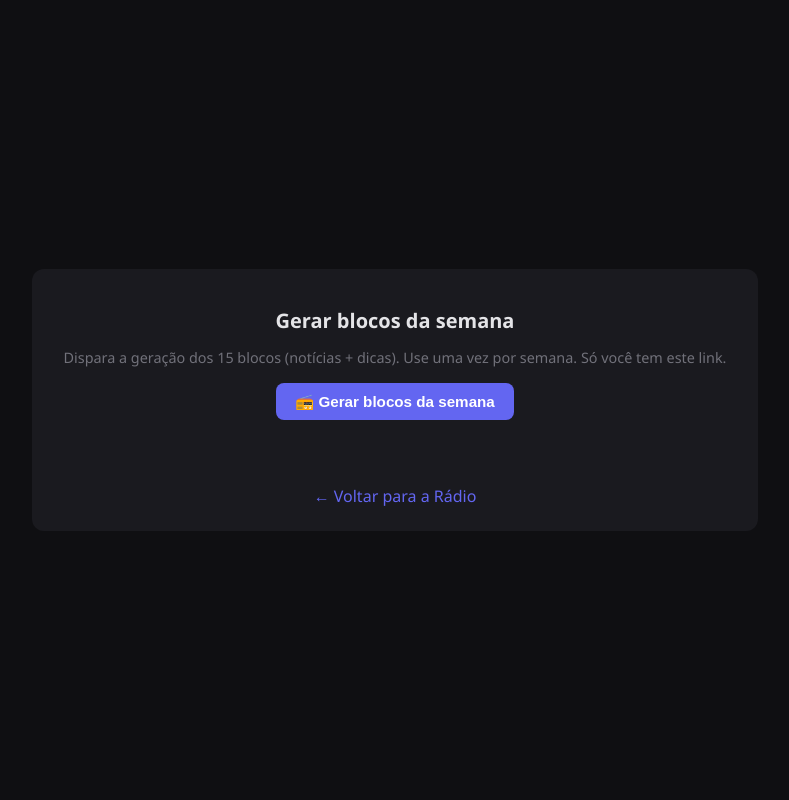
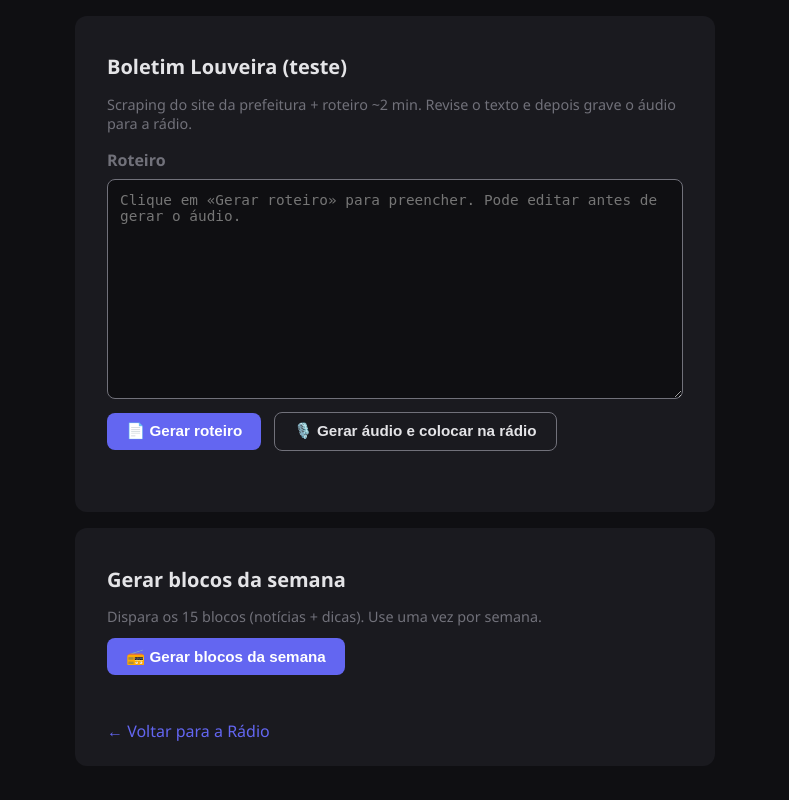
Before and after one commit to IA-Expertise/radio_iae, a Flask app: page /admin in a window 1280 px wide. Shown: the whole page, without its empty margins (245-1034 px from the left). Run offline with Flask 3, Linux system fonts and the light colour scheme.

Commit message:
Scrape de noticias locais, produção de texto e locução de até 2 minutos

```diff
--- a/app.py
+++ b/app.py
@@ -20,7 +20,7 @@ from flask import Flask, jsonify, render_template, request, send_file
 import google.generativeai as genai
 
 from core.mixer import get_next_track, mix_voice_with_bed, normalize_audio
-from core.news_agent import run as news_run
+from core.news_agent import run as news_run, run_louveira
 from core.voice_agent import run as voice_run
 
 app = Flask(__name__)
@@ -245,6 +245,56 @@ def api_gerar_semana():
         "ok": True,
         "message": "Geração da semana iniciada em background. Em alguns minutos os blocos estarão disponíveis. Atualize o status.",
     })
+
+
+@app.route("/api/gerar-roteiro-louveira", methods=["POST"])
+def api_gerar_roteiro_louveira():
+    """
+    Scraping Louveira + Gemini → roteiro completo. Retorna o texto para exibir na admin (e depois gerar áudio).
+    """
+    if not _check_admin_secret():
+        return jsonify({"ok": False, "error": "Acesso negado."}), 403
+    try:
+        script = run_louveira()
+        return jsonify({"ok": True, "script": script})
+    except Exception as e:
+        return jsonify({"ok": False, "error": str(e)}), 500
+
+
+@app.route("/api/gerar-audio-boletim", methods=["POST"])
+def api_gerar_audio_boletim():
+    """
+    Recebe o roteiro (body.script), gera áudio ElevenLabs, grava em output/blocks/, adiciona à fila da rádio.
+    Programação fica: boletim → música → música → ...
+    """
+    if not _check_admin_secret():
+        return jsonify({"ok": False, "error": "Acesso negado."}), 403
+    data = request.get_json(silent=True) or {}
+    script = (data.get("script") or "").strip()
+    if not script:
+        return jsonify({"ok": False, "error": "Roteiro vazio. Gere o roteiro antes ou cole o texto."}), 400
+    try:
+        closing = _get_next_closing()
+        full_script = script + " [pausa] " + closing
+        voice_run(full_script)
+        if not NEWS_FILE.is_file():
+            return jsonify({"ok": False, "error": "Áudio não foi gerado."}), 500
+        BLOCKS_DIR.mkdir(parents=True, exist_ok=True)
+        name = f"block_{_next_block_id():06d}.mp3"
+        dest = BLOCKS_DIR / name
+        if NEWS_BED_PATH.is_file():
+            mix_voice_with_bed(NEWS_FILE, NEWS_BED_PATH, dest)
+        else:
+            normalize_audio(NEWS_FILE, dest)
+        with _lock:
+            ready_blocks.append(name)
+        return jsonify({
+            "ok": True,
+            "message": "Boletim gravado e colocado na programação. Ciclo: boletim → música → música.",
+            "block": name,
+        })
+    except Exception as e:
+        return jsonify({"ok": False, "error": str(e)}), 500
 
 
 # ---------- Rotas da programação contínua ----------
--- a/templates/admin.html
+++ b/templates/admin.html
@@ -24,16 +24,18 @@
       display: flex;
       flex-direction: column;
       align-items: center;
-      justify-content: center;
     }
     .card {
       background: var(--card);
       border-radius: 12px;
       padding: 1.5rem 2rem;
-      text-align: center;
+      margin-bottom: 1rem;
+      max-width: 640px;
+      width: 100%;
     }
-    h1 { font-size: 1.25rem; margin-bottom: 0.5rem; }
-    p { color: var(--text-muted); font-size: 0.9rem; margin-bottom: 1rem; }
+    .card h1 { font-size: 1.25rem; margin-bottom: 0.5rem; }
+    .card h2 { font-size: 1rem; color: var(--text-muted); margin: 1rem 0 0.5rem 0; }
+    .card p { color: var(--text-muted); font-size: 0.9rem; margin-bottom: 0.75rem; }
     .btn {
       background: var(--accent);
       color: white;
@@ -46,42 +48,140 @@
     }
     .btn:hover { background: var(--accent-hover); }
     .btn:disabled { opacity: 0.5; cursor: not-allowed; }
-    .status { font-size: 0.85rem; margin-top: 1rem; color: var(--text-muted); min-height: 1.2em; }
-    a { color: var(--accent); text-decoration: none; margin-top: 1rem; display: inline-block; }
+    .btn-sec {
+      background: var(--card);
+      border: 1px solid var(--text-muted);
+      color: var(--text);
+      margin-left: 0.5rem;
+    }
+    .btn-sec:hover { border-color: var(--accent); color: var(--accent); }
+    .status { font-size: 0.85rem; margin-top: 0.5rem; color: var(--text-muted); min-height: 1.2em; }
+    textarea {
+      width: 100%;
+      min-height: 220px;
+      background: var(--bg);
+      border: 1px solid var(--text-muted);
+      border-radius: 8px;
+      padding: 0.75rem;
+      color: var(--text);
+      font-size: 0.9rem;
+      resize: vertical;
+      margin-bottom: 0.5rem;
+    }
+    a { color: var(--accent); text-decoration: none; margin-top: 0.5rem; display: inline-block; }
     a:hover { text-decoration: underline; }
   </style>
 </head>
 <body>
   <div class="card">
+    <h1>Boletim Louveira (teste)</h1>
+    <p>Scraping do site da prefeitura + roteiro ~2 min. Revise o texto e depois grave o áudio para a rádio.</p>
+    <h2>Roteiro</h2>
+    <textarea id="roteiro" placeholder="Clique em «Gerar roteiro» para preencher. Pode editar antes de gerar o áudio."></textarea>
+    <div>
+      <button id="btn-roteiro" class="btn" type="button">📄 Gerar roteiro</button>
+      <button id="btn-audio" class="btn btn-sec" type="button">🎙️ Gerar áudio e colocar na rádio</button>
+    </div>
+    <p id="status-louveira" class="status"></p>
+  </div>
+
+  <div class="card">
     <h1>Gerar blocos da semana</h1>
-    <p>Dispara a geração dos 15 blocos (notícias + dicas). Use uma vez por semana. Só você tem este link.</p>
+    <p>Dispara os 15 blocos (notícias + dicas). Use uma vez por semana.</p>
     <button id="btn-gerar" class="btn" type="button">📻 Gerar blocos da semana</button>
     <p id="status" class="status"></p>
     <a href="/">← Voltar para a Rádio</a>
   </div>
 
   <script>
-    const btn = document.getElementById('btn-gerar');
+    const btnGerar = document.getElementById('btn-gerar');
     const statusEl = document.getElementById('status');
+    const btnRoteiro = document.getElementById('btn-roteiro');
+    const btnAudio = document.getElementById('btn-audio');
+    const roteiroEl = document.getElementById('roteiro');
+    const statusLouveira = document.getElementById('status-louveira');
 
     function getKey() {
       const params = new URLSearchParams(window.location.search);
       return params.get('key') || '';
     }
 
-    btn.addEventListener('click', async () => {
+    function payload(extra) {
+      return JSON.stringify({ secret: getKey(), ...extra });
+    }
+
+    btnRoteiro.addEventListener('click', async () => {
+      const key = getKey();
+      if (!key) {
+        statusLouveira.textContent = 'Chave não encontrada. Use o link que você salvou nos favoritos.';
+        return;
+      }
+      btnRoteiro.disabled = true;
+      statusLouveira.textContent = 'Scraping Louveira e gerando roteiro…';
+      roteiroEl.value = '';
+      try {
+        const res = await fetch('/api/gerar-roteiro-louveira', {
+          method: 'POST',
+          headers: { 'Content-Type': 'application/json' },
+          body: payload(),
+        });
+        const data = await res.json();
+        if (res.ok && data.ok && data.script) {
+          roteiroEl.value = data.script;
+          statusLouveira.textContent = 'Roteiro pronto. Revise e clique em «Gerar áudio e colocar na rádio».';
+        } else {
+          statusLouveira.textContent = data.error || 'Erro ao gerar roteiro.';
+        }
+      } catch (_) {
+        statusLouveira.textContent = 'Erro ao chamar a API.';
+      }
+      btnRoteiro.disabled = false;
+    });
+
+    btnAudio.addEventListener('click', async () => {
+      const key = getKey();
+      const script = roteiroEl.value.trim();
+      if (!key) {
+        statusLouveira.textContent = 'Chave não encontrada.';
+        return;
+      }
+      if (!script) {
+        statusLouveira.textContent = 'Gere o roteiro antes ou cole o texto no campo.';
+        return;
+      }
+      btnAudio.disabled = true;
+      statusLouveira.textContent = 'Gravando áudio e colocando na programação…';
+      try {
+        const res = await fetch('/api/gerar-audio-boletim', {
+          method: 'POST',
+          headers: { 'Content-Type': 'application/json' },
+          body: payload({ script }),
+        });
+        const data = await res.json();
+        if (res.ok && data.ok) {
+          statusLouveira.textContent = data.message || 'Boletim na rádio. Ciclo: boletim → música → música.';
+        } else {
+          statusLouveira.textContent = data.error || 'Erro.';
+        }
+      } catch (_) {
+        statusLouveira.textContent = 'Erro ao chamar a API.';
+      }
+      btnAudio.disabled = false;
+    });
+
+    btnGerar.addEventListener('click', async () => {
       const key = getKey();
       if (!key) {
         statusEl.textContent = 'Chave não encontrada. Use o link que você salvou nos favoritos.';
         return;
       }
-      btn.disabled = true;
+      btnGerar.disabled = true;
       statusEl.textContent = 'Iniciando geração…';
       try {
         const res = await fetch('/api/gerar-semana', {
           method: 'POST',
           headers: { 'Content-Type': 'application/json' },
-          body: JSON.stringify({ secret: key }),
+          body: payload(),
         });
         const data = await res.json();
         if (res.ok && data.ok) {
@@ -92,7 +192,7 @@
       } catch (_) {
         statusEl.textContent = 'Erro ao chamar a API.';
       }
-      btn.disabled = false;
+      btnGerar.disabled = false;
     });
   </script>
 </body>
```
Also changed, not shown: core/news_agent.py (+122 -20 lines), requirements.txt (+2 -6 lines).
